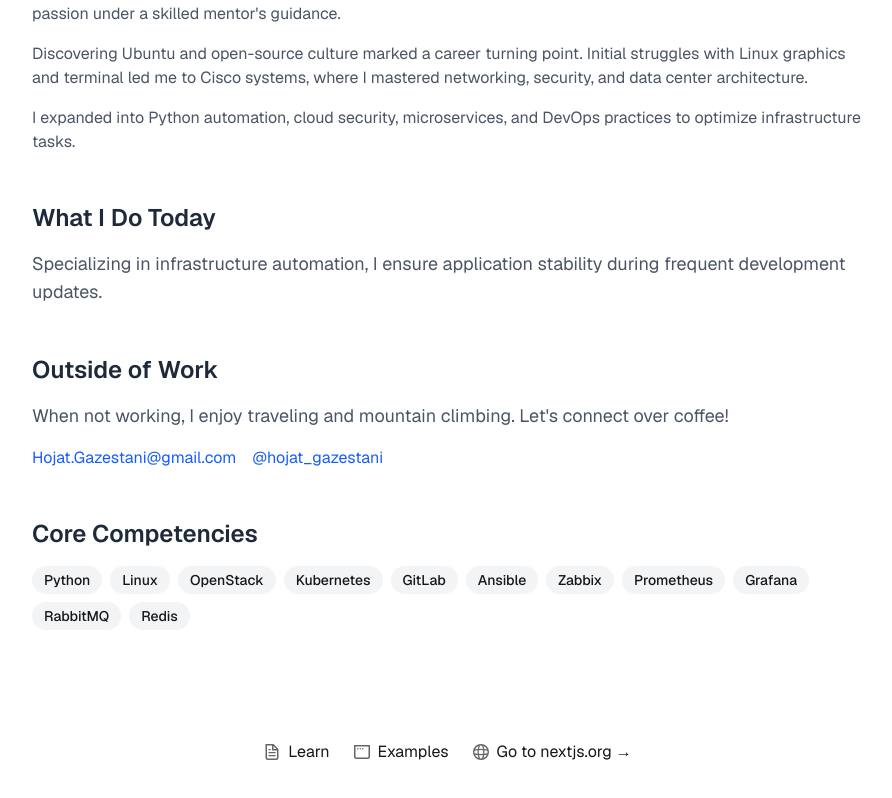
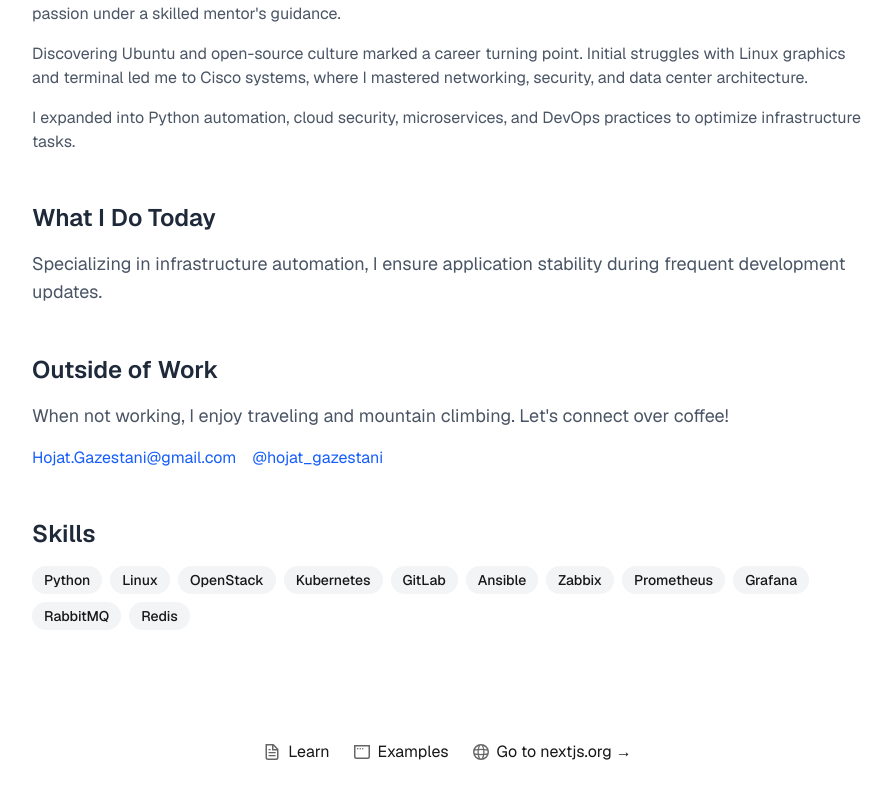
Before and after one commit to hojat-gazestani/hojat-gazestani.github.io, a Next.js app: page / in a window 1280 px wide. Shown: the part 1239-2037 px from the top of the page, without its empty margins (192-1084 px from the left). Built offline with nearby package versions, Linux system fonts and the light colour scheme.

Commit message:
Change components to skills

```diff
--- a/src/components/AboutMe.tsx
+++ b/src/components/AboutMe.tsx
@@ -2,7 +2,7 @@ import Image from "next/image";
 import Link from "next/link";
 
 export const AboutMe = () => {
-  const coreCompetencies = [
+  const skills = [
     "Python",
     "Linux",
     "OpenStack",
@@ -97,10 +97,10 @@ export const AboutMe = () => {
 
       <section>
         <h2 className="text-2xl font-semibold text-gray-800 dark:text-gray-200 mb-4">
-          Core Competencies
+          Skills
         </h2>
         <div className="flex flex-wrap gap-2">
-          {coreCompetencies.map((skill) => (
+          {skills.map((skill) => (
             <span
               key={skill}
               className="px-3 py-1 bg-gray-100 dark:bg-gray-700 rounded-full text-sm font-medium"
```
